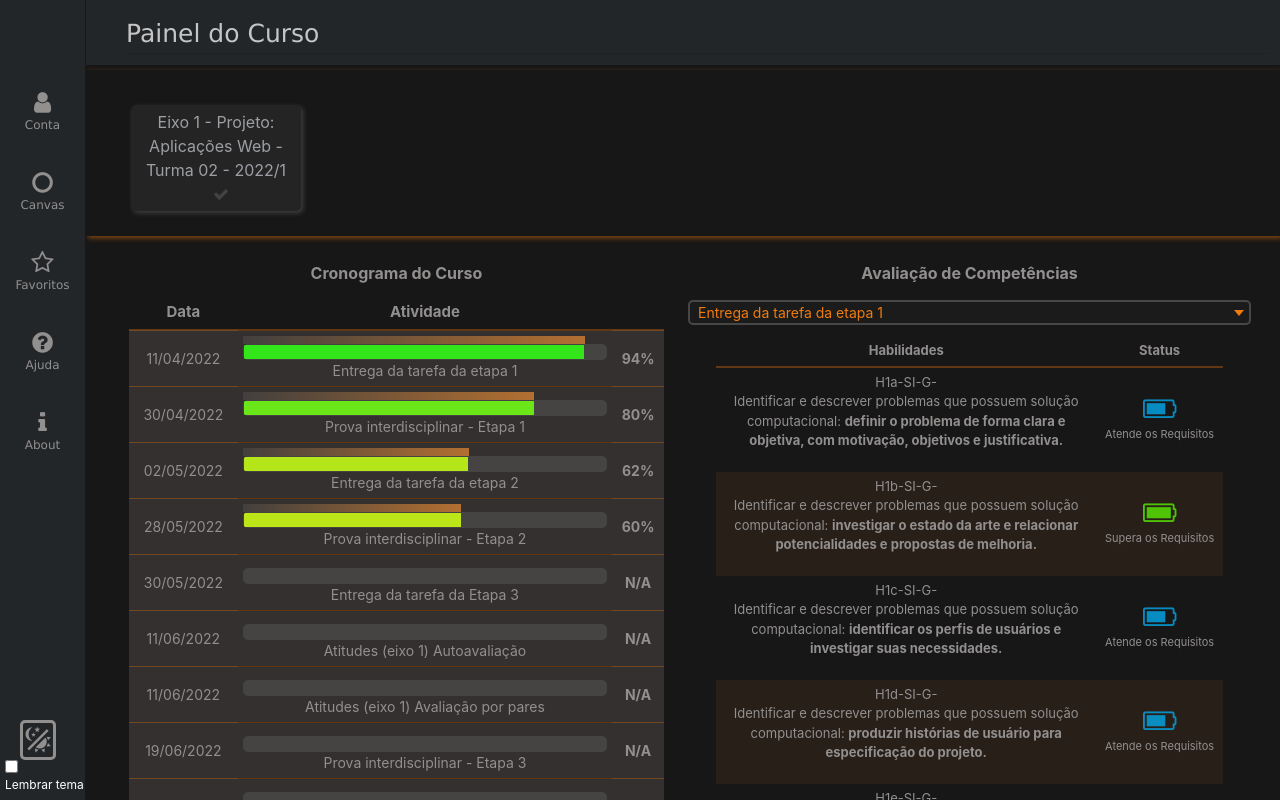
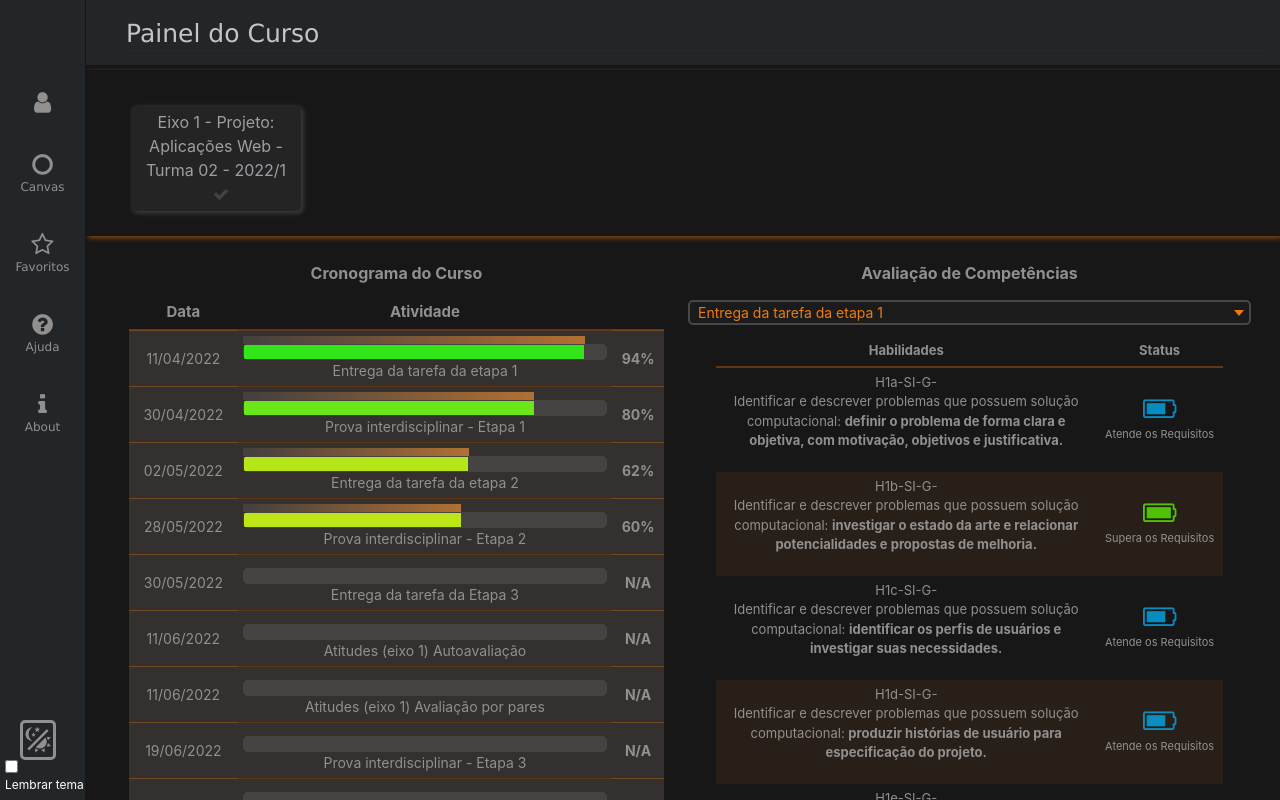
Before and after one commit to Allandpn/cursosme, a plain HTML site: page index.html in a window 1280 px wide. Drawn offline with nearby package versions, Linux system fonts and the light colour scheme; no server answers; files whose address does not match are found by name.

Commit message:
Update index.html

```diff
--- a/index.html
+++ b/index.html
@@ -25,7 +25,7 @@
 
     <div id="menu-aluno">
         <nav>
-            <p><i class="fa fa-2x fa-user"></i></br> Conta</p>
+            <p><i class="fa fa-2x fa-user"></i></br> </p>
             <p><i class="fa fa-2x fa-circle-o"></i></br>Canvas</p>
            <!-- <p id="recentes" onclick="openRec()"><i class="fa fa-2x fa-clock-o"></i></br>Recentes</p>-->
             <p id="favoritos" onclick="openFav()"><i class="fa fa-2x fa-star-o"></i></br>Favoritos</p>
```
